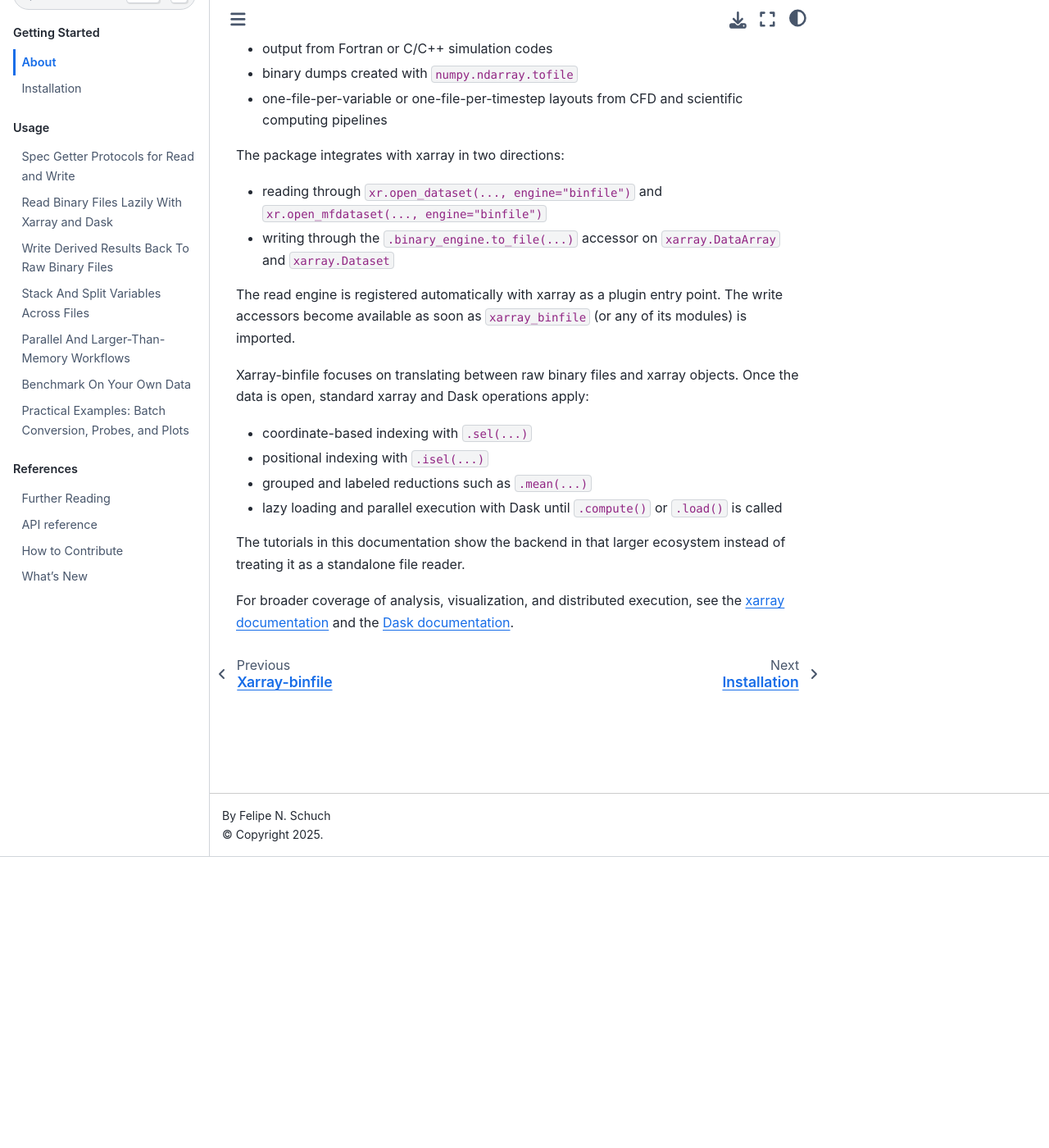
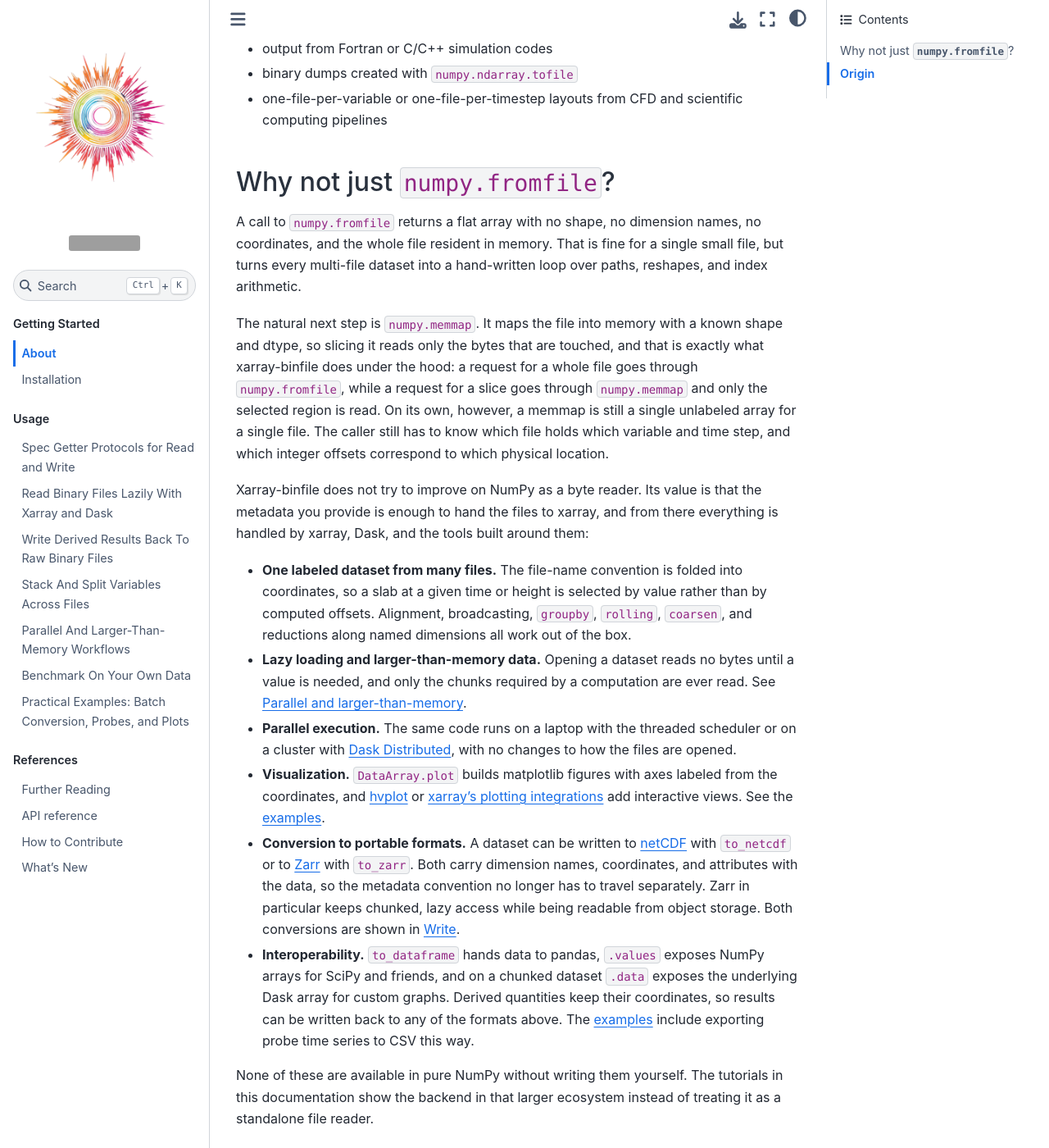
Before and after one commit to fschuch/xarray-binfile, a Jupyter Book: the page built from docs/getting-started/about.md, in a window 1280 px wide and 1400 px high, scrolled down 355 px. Shown: the whole window at 82% size. Built offline with Jupyter Book 1.0.4 settings and Sphinx 7.4.7 and the Sphinx Book theme 1.1.4, drawn with Linux system fonts in a browser that asks for light colours; some of the changed text lies outside the part shown; grey boxes are pictures that could not be loaded.

Commit message:
docs: explain value over numpy.fromfile, add project origin, drop machine specs from benchmark
- about.md: new 'Why not just numpy.fromfile?' section covering memmap and
  what xarray and Dask add (labels, lazy loading, parallelism, plotting,
  netCDF/Zarr conversion, interoperability), and an 'Origin' section on
  xcompact3d-toolbox and the xarray discussion that shaped the backend
- further-reading.md: link xcompact3d-toolbox under Domain workflows
- benchmarking.ipynb: keep the environment advice but stop printing the
  specs of the machine that builds the docs

Co-Authored-By: Claude Fable 5.1 <noreply@anthropic.com>

```diff
--- a/docs/getting-started/about.md
+++ b/docs/getting-started/about.md
@@ -10,6 +10,23 @@ Typical examples include:
 - binary dumps created with `numpy.ndarray.tofile`
 - one-file-per-variable or one-file-per-timestep layouts from CFD and scientific computing pipelines
 
+## Why not just `numpy.fromfile`?
+
+A call to `numpy.fromfile` returns a flat array with no shape, no dimension names, no coordinates, and the whole file resident in memory. That is fine for a single small file, but turns every multi-file dataset into a hand-written loop over paths, reshapes, and index arithmetic.
+
+The natural next step is `numpy.memmap`. It maps the file into memory with a known shape and dtype, so slicing it reads only the bytes that are touched, and that is exactly what xarray-binfile does under the hood: a request for a whole file goes through `numpy.fromfile`, while a request for a slice goes through `numpy.memmap` and only the selected region is read. On its own, however, a memmap is still a single unlabeled array for a single file. The caller still has to know which file holds which variable and time step, and which integer offsets correspond to which physical location.
+
+Xarray-binfile does not try to improve on NumPy as a byte reader. Its value is that the metadata you provide is enough to hand the files to xarray, and from there everything is handled by xarray, Dask, and the tools built around them:
+
+- **One labeled dataset from many files.** The file-name convention is folded into coordinates, so a slab at a given time or height is selected by value rather than by computed offsets. Alignment, broadcasting, `groupby`, `rolling`, `coarsen`, and reductions along named dimensions all work out of the box.
+- **Lazy loading and larger-than-memory data.** Opening a dataset reads no bytes until a value is needed, and only the chunks required by a computation are ever read. See [Parallel and larger-than-memory](../tutorials/parallel-and-larger-than-memory.ipynb).
+- **Parallel execution.** The same code runs on a laptop with the threaded scheduler or on a cluster with [Dask Distributed](https://distributed.dask.org), with no changes to how the files are opened.
+- **Visualization.** `DataArray.plot` builds matplotlib figures with axes labeled from the coordinates, and [hvplot](https://hvplot.holoviz.org) or [xarray's plotting integrations](https://docs.xarray.dev/en/stable/user-guide/plotting.html) add interactive views. See the [examples](../tutorials/examples.ipynb).
+- **Conversion to portable formats.** A dataset can be written to [netCDF](https://docs.xarray.dev/en/stable/user-guide/io.html#netcdf) with `to_netcdf` or to [Zarr](https://docs.xarray.dev/en/stable/user-guide/io.html#zarr) with `to_zarr`. Both carry dimension names, coordinates, and attributes with the data, so the metadata convention no longer has to travel separately. Zarr in particular keeps chunked, lazy access while being readable from object storage. Both conversions are shown in [Write](../tutorials/write.ipynb).
+- **Interoperability.** `to_dataframe` hands data to pandas, `.values` exposes NumPy arrays for SciPy and friends, and on a chunked dataset `.data` exposes the underlying Dask array for custom graphs. Derived quantities keep their coordinates, so results can be written back to any of the formats above. The [examples](../tutorials/examples.ipynb) include exporting probe time series to CSV this way.
+
+None of these are available in pure NumPy without writing them yourself. The tutorials in this documentation show the backend in that larger ecosystem instead of treating it as a standalone file reader.
+
 The package integrates with xarray in two directions:
 
 - reading through `xr.open_dataset(..., engine="binfile")` and `xr.open_mfdataset(..., engine="binfile")`
@@ -17,13 +34,10 @@ The package integrates with xarray in two directions:
 
 The read engine is registered automatically with xarray as a plugin entry point. The write accessors become available as soon as `xarray_binfile` (or any of its modules) is imported.
 
-Xarray-binfile focuses on translating between raw binary files and xarray objects. Once the data is open, standard xarray and Dask operations apply:
+## Origin
 
-- coordinate-based indexing with `.sel(...)`
-- positional indexing with `.isel(...)`
-- grouped and labeled reductions such as `.mean(...)`
-- lazy loading and parallel execution with Dask until `.compute()` or `.load()` is called
+Xarray-binfile started life inside [xcompact3d-toolbox](https://github.com/fschuch/xcompact3d-toolbox), the post-processing toolbox for Xcompact3d. There it began as a thin layer around `numpy.fromfile`: each call read a whole file into memory and wrapped the result in an xarray object, with some extra syntactic sugar on top. A dict-like interface made it possible to select the entire time series of a given variable, or every variable from a given snapshot, without writing the file-name bookkeeping by hand.
 
-The tutorials in this documentation show the backend in that larger ecosystem instead of treating it as a standalone file reader.
+Moving from "read one file at a time" to "open every file at once and load from disk only on demand" called for a real xarray backend, so the code was moved into a stand-alone package. The hope is that it can serve a wide range of raw binary conventions, not just Xcompact3d. The toolbox now depends on xarray-binfile for its file I/O. Credit is also due to the xarray community for the guidance given in [this discussion](https://github.com/pydata/xarray/discussions/6406) when the backend was first being designed.
 
 For broader coverage of analysis, visualization, and distributed execution, see the [xarray documentation](https://docs.xarray.dev) and the [Dask documentation](https://docs.dask.org).
```
Also changed, not shown: docs/references/further-reading.md (+1 -0 lines), docs/tutorials/benchmarking.ipynb.
